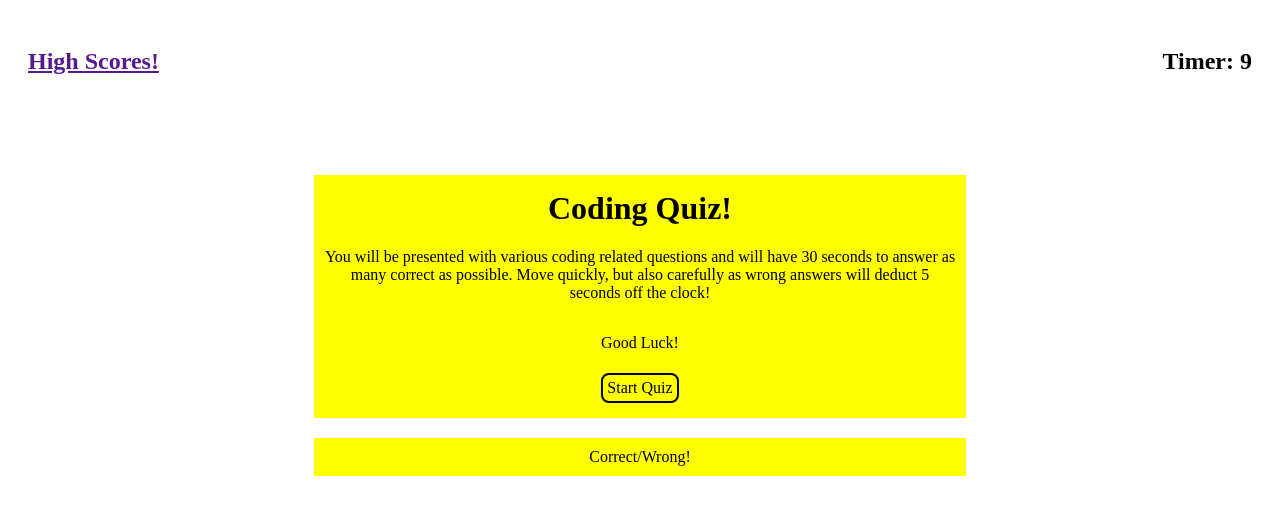
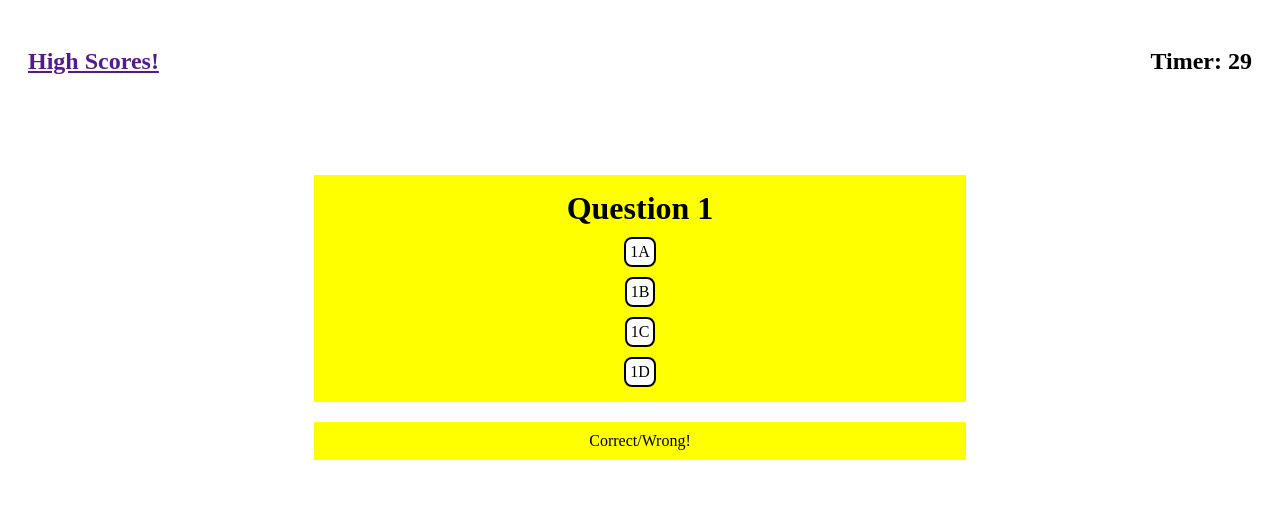
Before and after one commit to rbishop85/code-quiz, a plain HTML site: page index.html in a window 1280 px wide. Both pictures are taken after a click on the element "Start Quiz". Drawn offline with Linux system fonts and the light colour scheme.

Commit message:
working on responses of selecting answers

```diff
--- a/assets/css/style.css
+++ b/assets/css/style.css
@@ -45,6 +45,7 @@ h1 {
     border-radius: .5em;
     padding: .25em;
     cursor: pointer;
+    background-color: white;
 }
 
 button{
--- a/assets/js/script.js
+++ b/assets/js/script.js
@@ -6,57 +6,100 @@ var quizEl = document.querySelector("#quiz");
 var answerResultsEl = document.querySelector("#answerresults");
 // The Start button
 var startButtonEl = document.querySelector("#startquiz");
-console.log(startButtonEl);
+// The Answer buttons
+// var answerButtonEl = "";
+// console.log(answerButtonEl);
 // Variable to track what question you're on
-var currentQuestion = 0;
-
-console.log(scoreTimeEl);
-console.log(quizEl);
-console.log(answerResultsEl);
+var current = 0;
 
 // Declare "questions" (array of questions)
 var questions = [
     {
         question: "Question 1",
-        answer: ["A", "B", "C", "D"],
-        correctAnswer: "A"
+        answers: ["1A", "1B", "1C", "1D"],
+        correctAnswer: "1A"
     },
     {
         question: "Question 2",
-        answer: ["A", "B", "C", "D"],
-        correctAnswer: "A"
+        answers: ["2A", "2B", "2C", "2D"],
+        correctAnswer: "2A"
     },
     {
         question: "Question 3",
-        answer: ["A", "B", "C", "D"],
-        correctAnswer: "A"
+        answers: ["3A", "3B", "3C", "3D"],
+        correctAnswer: "3A"
     },
     {
         question: "Question 4",
-        answer: ["A", "B", "C", "D"],
-        correctAnswer: "A"
+        answers: ["4A", "4B", "4C", "4D"],
+        correctAnswer: "4A"
     },
     {
         question: "Question 5",
-        answer: ["A", "B", "C", "D"],
-        correctAnswer: "A"
+        answers: ["5A", "5B", "5C", "5D"],
+        correctAnswer: "5A"
     }
 ]
+var htmlTemplate = "";
+
+//Function for posting current question
+function displayQuestion () {
+    htmlTemplate = (
+        "<h1>" + questions[current].question + "</h1>" +
+        "<div id='answerbutton'>" + questions[current].answers[0] + "</div>" +
+        "<div id='answerbutton'>" + questions[current].answers[1] + "</div>" +
+        "<div id='answerbutton'>" + questions[current].answers[2] + "</div>" +
+        "<div id='answerbutton'>" + questions[current].answers[3] + "</div>")
+
+    quizEl.innerHTML = "";
+
+    quizEl.innerHTML = htmlTemplate;
+}
+
+
+// HTML Template for use in displaying questions
+// var htmlTemplate = (
+//     "<h1>" + questions[current].question + "</h1>" +
+//     "<div id='answerbutton'>" + questions[current].answers[0] + "</div>" +
+//     "<div id='answerbutton'>" + questions[current].answers[1] + "</div>" +
+//     "<div id='answerbutton'>" + questions[current].answers[2] + "</div>" +
+//     "<div id='answerbutton'>" + questions[current].answers[3] + "</div>")
+
+// Console log displaying the contents of htmlTemplate
+// console.log("");
+// console.log(htmlTemplate);
 
 var timeLeft = 0;
 
-console.log(startButtonEl);
-startButtonEl.addEventListener("click", function() {
+startButtonEl.addEventListener("click", startQuiz)
+
+document.addEventListener("click", answerQuestion)
+
+function startQuiz (){
     countdown();
-})
+    displayQuestion();
 
+    // quizEl.innerHTML = "";
 
-// Manually starts countdown function
-// countdown();
+    // quizEl.innerHTML = htmlTemplate;
+}
+
+function answerQuestion(event) {
+    if (event.target.matches("#answerbutton")) {
+
+        if (event.target.textContent === questions[current].correctAnswer) {
+            console.log("Correct");
+        } else {
+            console.log("Wrong! Answer was: " + questions[current].correctAnswer);
+        }
+        current++;
+        displayQuestion();
+    }
+}
 
 // Countdown function pulled from day 1 activity 10
 function countdown() {
-    timeLeft = 10;
+    timeLeft = 30;
 
     var timeInterval = setInterval(function () {
       if (timeLeft >= 1) {
```
